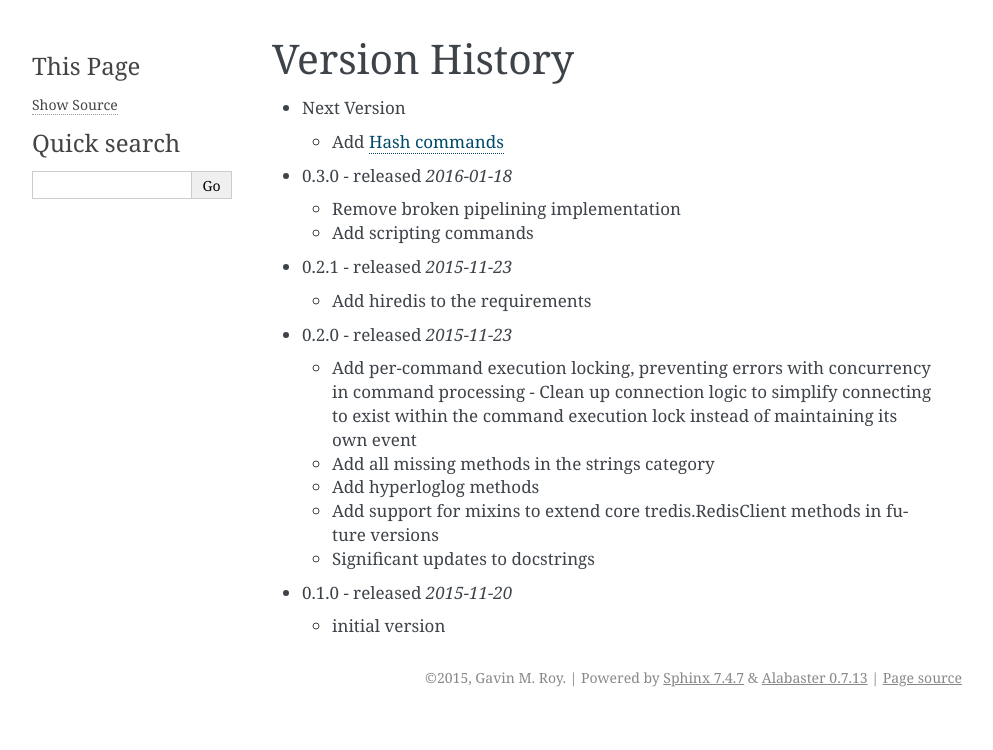
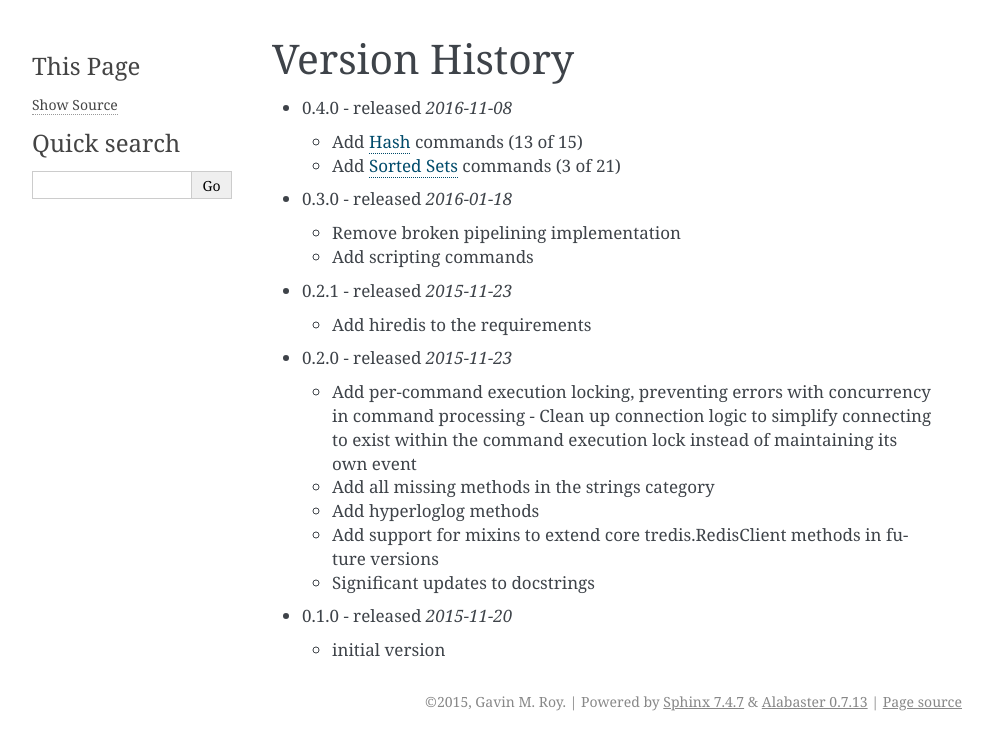
Before and after one commit to gmr/tredis, a Sphinx documentation site: the page built from docs/history.rst, in a window 1280 px wide. Shown: the top 750 px of the page, without its empty margins (148-1141 px from the left). Built offline with Sphinx 7.4.7, drawn with Linux system fonts in a browser that asks for light colours; the version number is read from the project's files by our own code.

Commit message:
Prep for release

```diff
--- a/docs/history.rst
+++ b/docs/history.rst
@@ -1,9 +1,10 @@
 Version History
 ===============
 
-- Next Version
+- 0.4.0 - released *2016-11-08*
 
-  - Add `Hash commands <http://redis.io/commands#hash>`_
+  - Add `Hash <http://redis.io/commands#hash>`_ commands (13 of 15)
+  - Add `Sorted Sets <http://redis.io/commands#sorted_set>`_ commands (3 of 21)
 
 - 0.3.0 - released *2016-01-18*
 
--- a/setup.cfg
+++ b/setup.cfg
@@ -3,6 +3,7 @@ with-coverage=1
 cover-package=tredis
 cover-branches=1
 cover-erase=1
+verbosity=2
 
 [wheel]
 universal=1
--- a/setup.py
+++ b/setup.py
@@ -22,7 +22,7 @@ requirements = ['tornado>4.0', 'hiredis>=0.2.0,<1']
 tests_require = ['nose', 'mock', 'codecov', 'coverage']
 
 setuptools.setup(name='tredis',
-                 version='0.3.0',
+                 version='0.4.0',
                  description='An asynchronous Redis client for Tornado',
                  long_description=open('README.rst').read(),
                  author='Gavin M. Roy',
--- a/tredis/__init__.py
+++ b/tredis/__init__.py
@@ -31,7 +31,7 @@ from tredis import transactions
 
 from tredis.strings import BITOP_AND, BITOP_OR, BITOP_XOR, BITOP_NOT
 
-__version__ = '0.3.0'
+__version__ = '0.4.0'
 
 LOGGER = logging.getLogger(__name__)
 
```
Also changed, not shown: .travis.yml, 1 other file.
